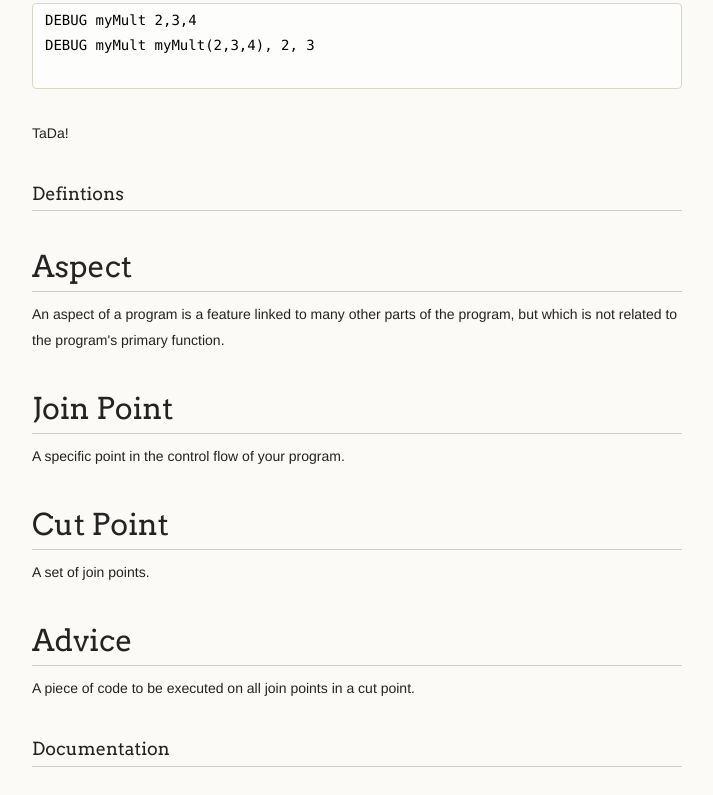
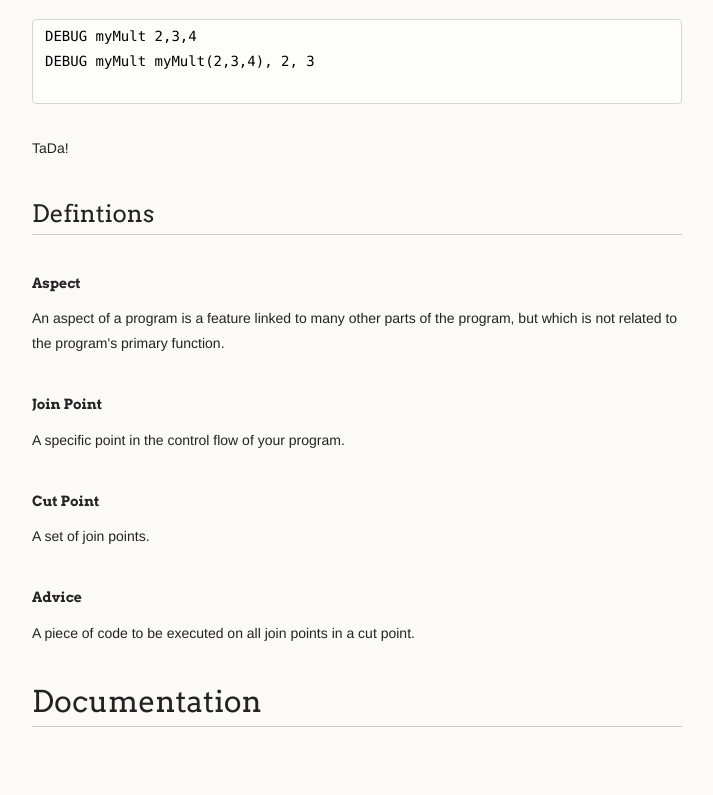
Before and after one commit to Satshabad/jaspect, a plain HTML site: page index.html in a window 1280 px wide. Shown: the part 1085-1880 px from the top of the page, without its empty margins (278-991 px from the left). Drawn offline with Linux system fonts and the light colour scheme.

```diff
--- a/index.html
+++ b/index.html
@@ -30,7 +30,7 @@
 
       </header>
       <section>
-        <h3>Getting Started with Aspects for JavaScript</h3>
+        <h1>Getting Started with Aspects for JavaScript</h1>
 
 <p>An aspect of a program is a feature linked to many other parts of the program, but which is not related to the program's primary function.
 Jaspect let's you write these aspects separately and then add them in at the last minute.</p>
@@ -79,25 +79,25 @@
 
 <p>TaDa!</p>
 
-<h3>Defintions</h3>
+<h2>Defintions</h2>
 
-<h1>Aspect</h1>
+<h4>Aspect</h4>
 
 <p>An aspect of a program is a feature linked to many other parts of the program, but which is not related to the program's primary function.</p>
 
-<h1>Join Point</h1>
+<h4>Join Point</h4>
 
 <p>A specific point in the control flow of your program.</p>
 
-<h1>Cut Point</h1>
+<h4>Cut Point</h4>
 
 <p>A set of join points.</p>
 
-<h1>Advice</h1>
+<h4>Advice</h4>
 
 <p>A piece of code to be executed on all join points in a cut point.</p>
 
-<h3>Documentation</h3>
+<h1>Documentation</h1>
       </section>
       <footer>
         <p><small>Hosted on <a href="https://pages.github.com">GitHub Pages</a> using the Dinky theme</small></p>
```
Also changed, not shown: params.json (+1 -1 lines).
